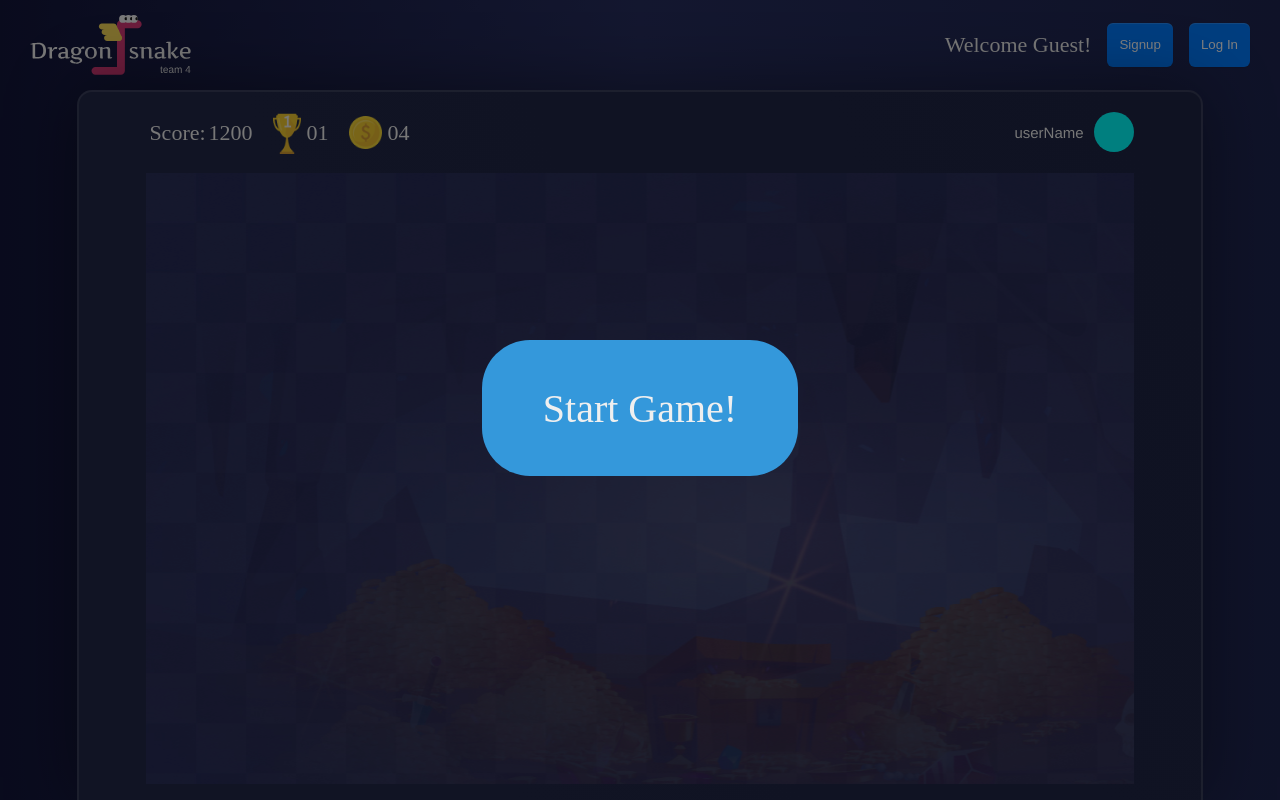
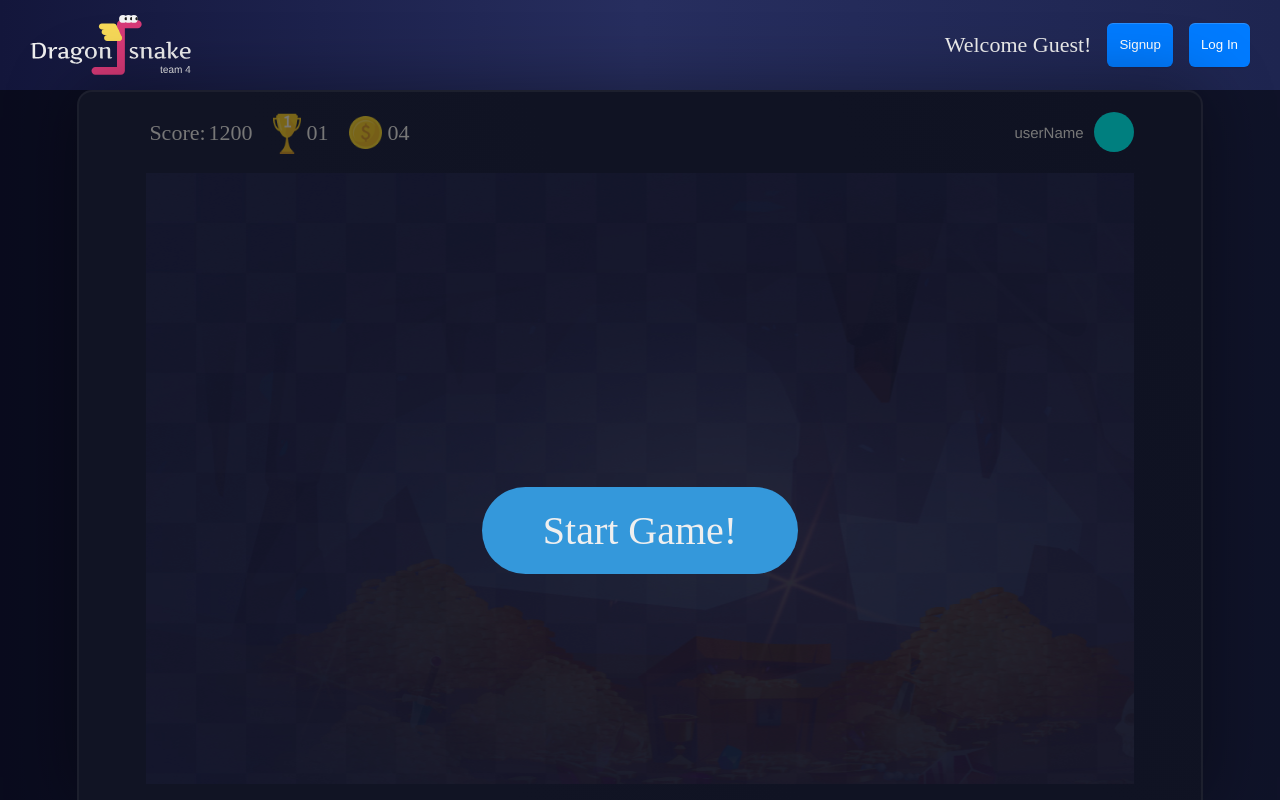
Before and after one commit to CptnPluto/itc-DragonSnake-client, a React (Create React App) app: page /sp_gamepage in a window 1280 px wide. Built offline with nearby package versions, Linux system fonts and the light colour scheme; no server answers; a web font is replaced by a local one.

Commit message:
Navbar now accessible on gamepage.

```diff
--- a/src/globalStyles.css
+++ b/src/globalStyles.css
@@ -49,7 +49,7 @@ body {
 .gameModal {
     z-index: 100;
     position: fixed;
-    top: 0;
+    top: 10;
     left: 0;
     width: 100%;
     height: 100%;
@@ -87,8 +87,8 @@ body {
     color: red;
     text-align: center;
     font-family: "Artifika", serif;
-    margin-bottom: 1rem;
-    text-shadow: 1px 1px 2px red, 0 0 1em blue, 0 0 0.2em blue;
+    margin-bottom: 5rem;
+    text-shadow: 1px 1px 2px red, 0 0 5em rgb(204, 204, 204), 0 0 5em rgb(255, 255, 255);
 }
 
 .modal {
```
